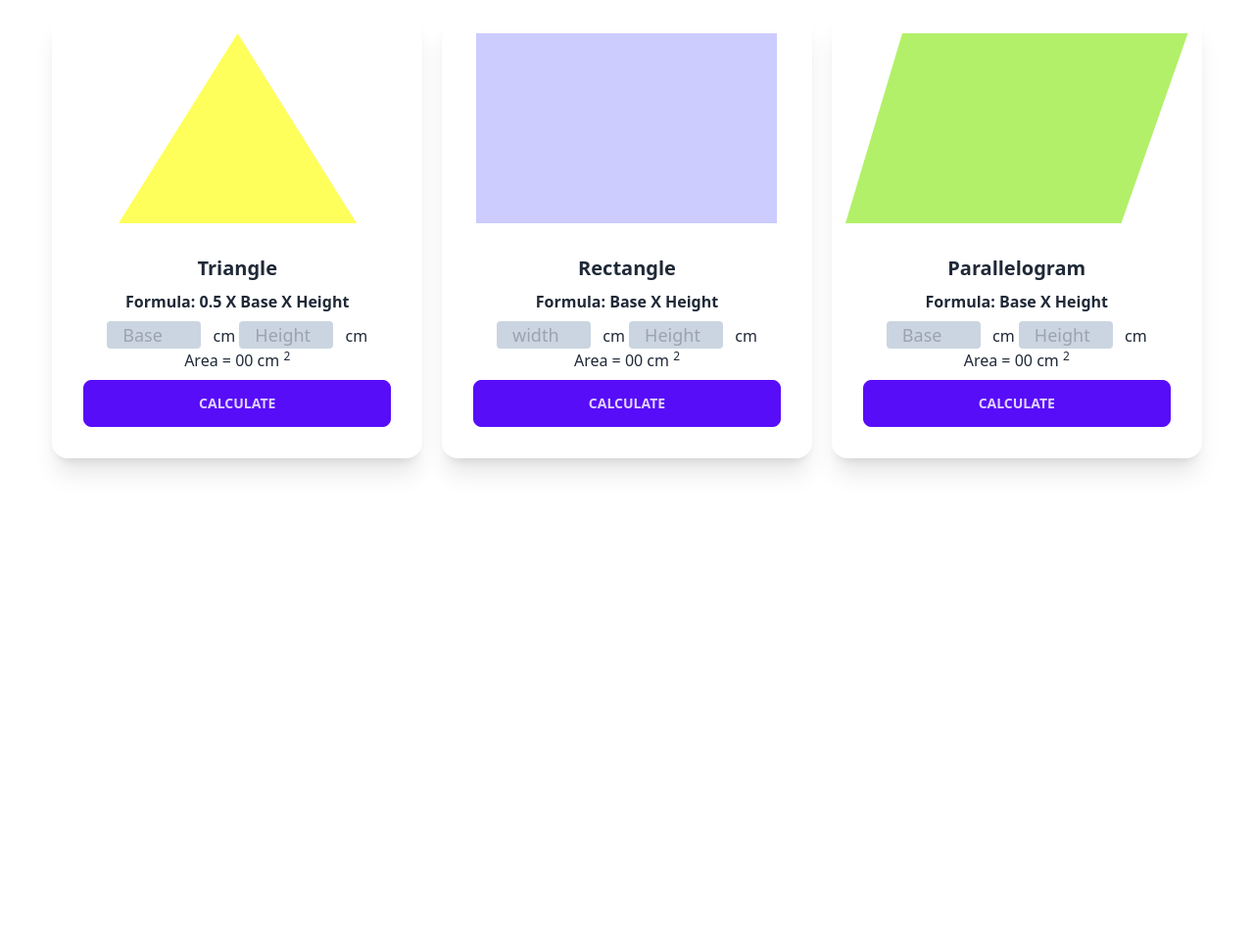
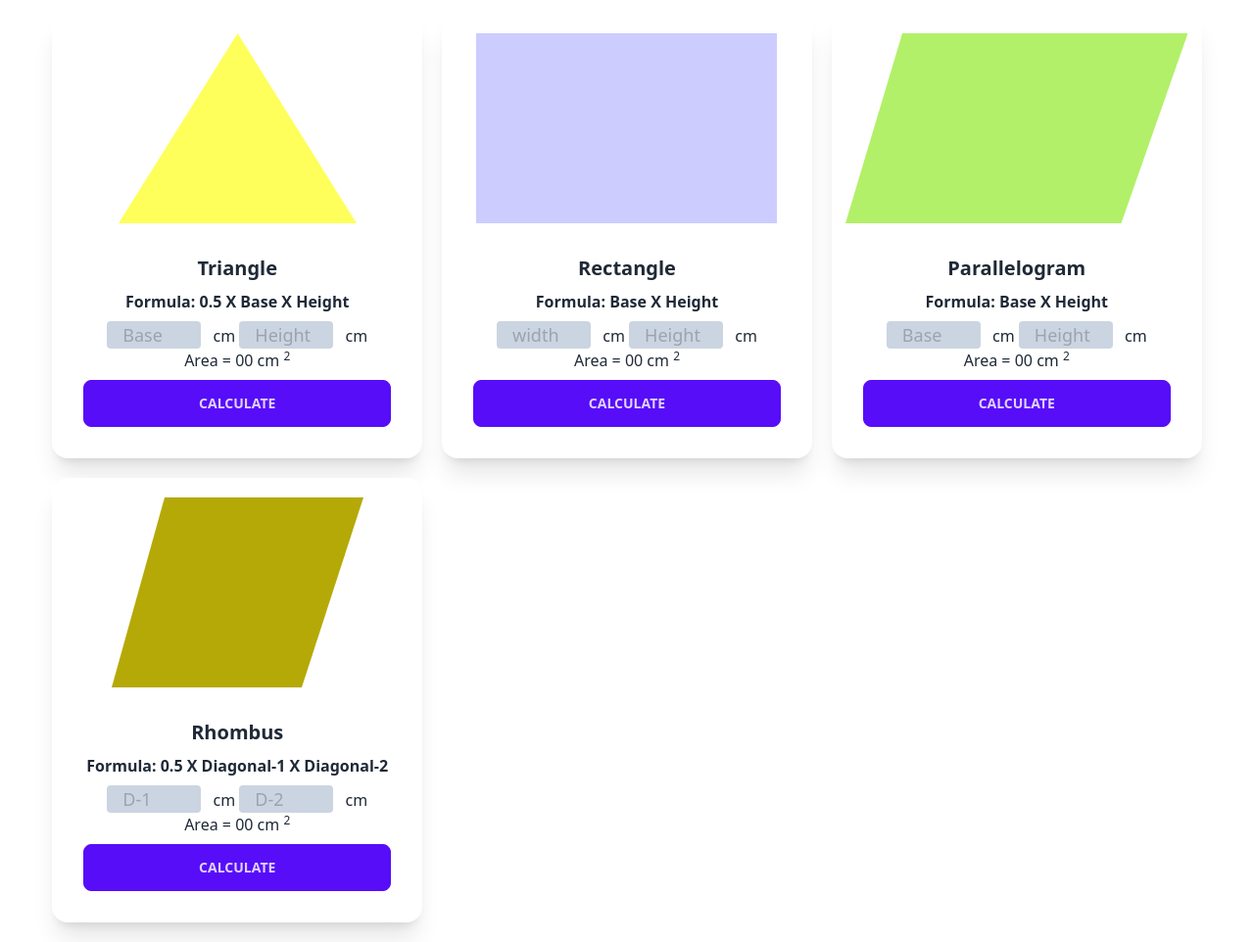
Before and after one commit to smile995/Geometry-Calculator-with-JavaScript, a plain HTML site: page index.html in a window 1280 px wide. Shown: the part 86-1048 px from the top of the page at 98% size. Before the commit the page ends 800 px from the top, so only its background shows below. Drawn offline with nearby package versions, Linux system fonts and the light colour scheme.

Commit message:
rombos done

```diff
--- a/index.html
+++ b/index.html
@@ -83,6 +83,28 @@
                         </div>
                     </div>
                 </div>
+                <!-- Rhombus -->
+                <div class="card bg-base-100 shadow-xl hover:bg-gray-100">
+                    <figure class="pt-5"><img src="./images/rhombus.png" alt="Shoes" /></figure>
+                    <div class="card-body  ">
+                        <h2 class="card-title flex justify-center ">Rhombus</h2>
+                        <p class="font-semibold text-center">Formula: 0.5 X Diagonal-1 X Diagonal-2</p>
+                        <div class="text-center">
+                            <p>
+                                <input placeholder="D-1" type="text" name="" id="RhombusD-1"
+                                    class="bg-slate-300 px-4 rounded border-none text-lg w-24">
+                                <span class="ml-2">cm</span>
+                                <input placeholder="D-2" type="text" name="" id="RhombusD_2"
+                                    class="bg-slate-300 px-4 mt-2 lg:mt-0 md:mt-0  rounded border-none text-lg w-24">
+                                <span class="ml-2">cm</span>
+                            </p>
+                            <h1>Area =   <span id="RhombusArea">00</span> cm <sup>2</sup></h1>
+                        </div>
+                        <div class="card-actions ">
+                            <button class="btn  btn-primary w-full " onclick="calculateRhombusArea()">Calculate</button>
+                        </div>
+                    </div>
+                </div>
             </div>
         </section>
     </main>
--- a/index.js
+++ b/index.js
@@ -31,3 +31,11 @@ function calculateParallelogramArea(){
     const areaText=document.getElementById('ParallelogramArea')
     areaText.innerText=area;
 }
+
+function calculateRhombusArea(){
+    const diagonal_1= findvalue('RhombusD-1');
+    const diagonal_2=findvalue('RhombusD_2');
+    const area=0.5*diagonal_1*diagonal_2;
+    const areaText=document.getElementById('RhombusArea');
+    areaText.innerText=area;
+}
```
